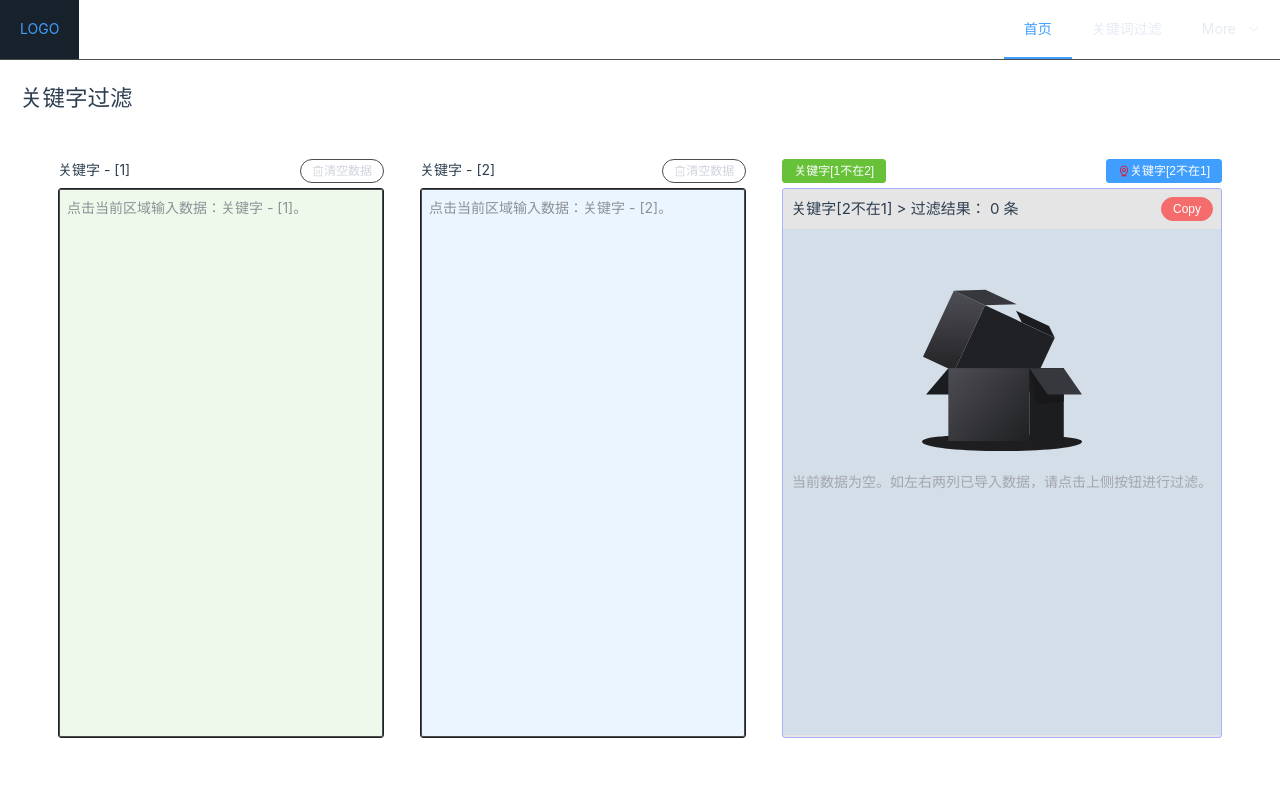
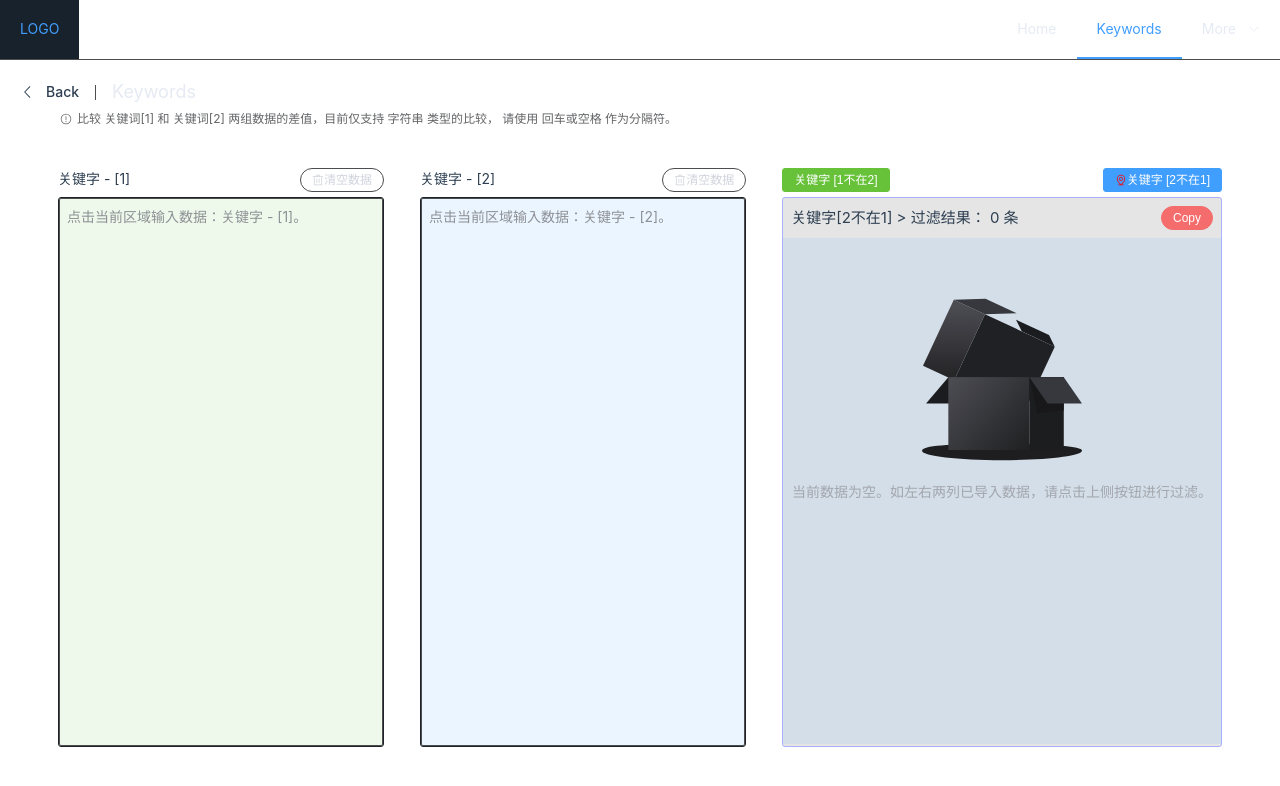
Before and after one commit to jing4866/atools, a Vue app: page /keytool in a window 1280 px wide. Shown: the top 786 px of the page. Built offline with nearby package versions, Linux system fonts and the light colour scheme.

Commit message:
key-tool:修改copy

```diff
--- a/package.json
+++ b/package.json
@@ -8,6 +8,8 @@
     "preview": "vite preview"
   },
   "dependencies": {
+    "clipboard": "^2.0.11",
+    "copy-text-to-clipboard": "^3.2.0",
     "copy-to-clipboard": "^3.3.3",
     "element-plus": "^2.3.12",
     "lodash": "^4.17.21",
--- a/src/App.vue
+++ b/src/App.vue
@@ -4,14 +4,17 @@
       <custom-header></custom-header>
     </el-header>
     <el-main>
-      <RouterView />
+      <RouterView :key="$route.name" />
     </el-main>
   </el-container>
 </template>
 
 <script setup>
-import { RouterLink, RouterView } from 'vue-router'
-import CustomHeader from './components/CustomHeader.vue'
+import { useRoute, RouterView } from 'vue-router';
+import CustomHeader from './components/CustomHeader.vue';
+
+const $route = useRoute();
+
 </script>
 
 <style scoped>
--- a/src/components/CustomHeader.vue
+++ b/src/components/CustomHeader.vue
@@ -1,10 +1,10 @@
 <template>
-    <el-menu :default-active="activeIndex" class="el-menu-container" mode="horizontal" :ellipsis="false" @select="handleSelect">
-        <el-menu-item index="0"><RouterLink to="/">LOGO</RouterLink></el-menu-item>
+    <el-menu :default-active="activeIndex" class="el-menu-container" mode="horizontal" :ellipsis="false">
+        <el-menu-item index="logo"><RouterLink to="/">LOGO</RouterLink></el-menu-item>
         <div class="flex-grow" />
-        <el-menu-item index="1"><RouterLink to="/">首页</RouterLink></el-menu-item>
-        <el-menu-item index="2"><RouterLink to="/keytool">关键词过滤</RouterLink></el-menu-item>
-        <el-sub-menu index="3">
+        <el-menu-item index="Home"><RouterLink to="/">Home</RouterLink></el-menu-item>
+        <el-menu-item index="KeyTool"><RouterLink to="keytool">Keywords</RouterLink></el-menu-item>
+        <el-sub-menu index="more">
             <template #title>More</template>
             <el-menu-item index="3-1">个人信息</el-menu-item>
             <!-- <el-sub-menu index="2-4">
@@ -18,13 +18,21 @@
 </template>
 
 <script setup>
-import { ref } from 'vue'
-import { RouterLink } from 'vue-router'
+import { ref, watch } from 'vue'
+import { RouterLink, useRoute } from 'vue-router'
 
-const activeIndex = ref('1')
-const handleSelect = (key, keyPath) => {
-  console.log(key, keyPath)
-}
+const $route = useRoute();
+const activeIndex = ref('Home');
+
+// const handleSelect = (key, keyPath) => {
+//   activeIndex.value = key
+//   console.log(key, keyPath)
+// }
+
+watch( $route, ( value ) => {
+  activeIndex.value = value.name
+})
+
 </script>
 
 <style scoped>
--- a/src/router/index.js
+++ b/src/router/index.js
@@ -6,12 +6,12 @@ const router = createRouter({
   routes: [
     {
       path: '/',
-      name: 'home',
+      name: 'Home',
       component: HomeView
     },
     {
       path: '/keytool',
-      name: 'Key Tool',
+      name: 'KeyTool',
       // route level code-splitting
       // this generates a separate chunk (About.[hash].js) for this route
       // which is lazy-loaded when the route is visited.
--- a/src/views/KeyView.vue
+++ b/src/views/KeyView.vue
@@ -1,47 +1,68 @@
 <template>
   <div class="keyview-container">
-    <h1>关键字过滤</h1>
+    <!-- 面包屑 -->
+    <el-page-header :icon="ArrowLeft" @back="() => $router.go(-1)">
+      <template #content>
+        <span class="text-large"> Keywords </span>
+      </template>
+    </el-page-header>
+    <div class="tool-desc">
+      <el-icon>
+        <Warning />
+      </el-icon>
+      <span class="tool-desc-text">比较 关键词[1] 和 关键词[2] 两组数据的差值，目前仅支持 字符串 类型的比较， 请使用 回车或空格 作为分隔符。</span>
+    </div>
+    <!-- Main -->
     <div class="keys-containter">
+      <!-- 关键词列表 - [1] -->
       <div class="keys-item keys-last-day">
         <div class="keys-type">
           <p>关键字 - [1] </p>
-          <el-button round size="small" @click="clearHandle(0)"><el-icon><Delete /></el-icon>清空数据</el-button>
+          <el-button round size="small" @click="clearHandle(0)"><el-icon>
+              <Delete />
+            </el-icon>清空数据</el-button>
         </div>
         <div class="keys-content">
           <el-input class="keys-area" v-model="keyleft" type="textarea" placeholder="点击当前区域输入数据：关键字 - [1]。"
             @change="leftChange" />
         </div>
       </div>
+      <!-- 关键词列表 - [2] -->
       <div class="keys-item keys-new-day">
         <div class="keys-type">
           <p>关键字 - [2]</p>
-          <el-button round size="small"  @click="clearHandle(1)"><el-icon><Delete /></el-icon>清空数据</el-button>
+          <el-button round size="small" @click="clearHandle(1)"><el-icon>
+              <Delete />
+            </el-icon>清空数据</el-button>
         </div>
         <div class="keys-content">
           <el-input class="keys-area" v-model="keyright" type="textarea" placeholder="点击当前区域输入数据：关键字 - [2]。"
             @change="rightChange" />
         </div>
       </div>
+      <!-- 关键词差值 - [过滤结果] -->
       <div class="keys-item keys-compared">
         <div class="keys-type">
           <el-button type="success" size="small" @click="keysFilterHandle(1)">
             <el-icon class="keys-type-icon" color="red" v-show="keys_filtered_pos === 1">
               <LocationInformation />
-            </el-icon>关键字[1不在2]
+            </el-icon>关键字 [1不在2]
           </el-button>
           <el-button type="primary" size="small" @click="keysFilterHandle(0)">
             <el-icon class="keys-type-icon" color="red" v-show="keys_filtered_pos === 0">
               <LocationInformation />
-            </el-icon>关键字[2不在1]
+            </el-icon>关键字 [2不在1]
           </el-button>
         </div>
         <div class="keys-content">
           <div class="keys-result">
             <p class="keys-selected">{{ keys_filtered }} > 过滤结果： {{ data.result.length }} 条</p>
-            <el-button type="danger" round size="small" @click="copyHandle">Copy</el-button>
+            <el-button class="copyButton" type="danger" round size="small" @click="copyHandle">Copy</el-button>
           </div>
-          <div class="keys-list" :style="{background: keys_filtered_pos ? 'rgba(103, 194, 58, 0.1)' : 'rgba(64, 158, 255, 0.1)'}">
-            <el-empty v-if="!data.result.length && (!data.left.length || !data.right.length)" description="当前数据为空。如左右两列已导入数据，请点击上侧按钮进行过滤。" />
+          <div class="keys-list"
+            :style="{ background: keys_filtered_pos ? 'rgba(103, 194, 58, 0.1)' : 'rgba(64, 158, 255, 0.1)' }">
+            <el-empty v-if="!data.result.length && (!data.left.length || !data.right.length)"
+              description="当前数据为空。如左右两列已导入数据，请点击上侧按钮进行过滤。" />
             <ul v-else>
               <li v-for="(item, index) in data.result" :key="index">{{ item }}</li>
             </ul>
@@ -54,10 +75,11 @@
 
 <script setup>
 import { ref, reactive } from 'vue';
-import copy from 'copy-to-clipboard';
+// import copy from 'copy-to-clipboard';
+import copy from 'copy-text-to-clipboard';
 import _ from 'lodash';
 import { ElMessage } from 'element-plus';
-import { LocationInformation, Delete } from '@element-plus/icons-vue'
+import { ArrowLeft, Warning, LocationInformation, Delete } from '@element-plus/icons-vue'
 import { str2Array } from '@/utils/util.js'
 
 let keyleft = ref(''); // 左侧关键字 textarea
@@ -115,24 +137,24 @@ const keysFilterHandle = (pos) => {
  * @param { any } pos 当前选中的是关键字不在左(0)还是关键字不在右(1)
  * @return { Array } result 返回数据
  * */
-function D_Value (pos){
+function D_Value(pos) {
   const { left, right } = data;
-  if(pos){
+  if (pos) {
     // 当 pos === 1 时， 左侧关键字不在右侧重复出现
     data.result = _.difference(left, right);
-  }else{
+  } else {
     // 当 pos === 0 时，右侧的关键字不在左侧重复出现
     data.result = _.difference(right, left);
   }
 };
 
-
 // 复制过滤结果事件
 const copyHandle = () => {
-  const cp = copy(data.result);
-  const desc = keys_filtered_pos.value ? '关键字不在右' : '关键字不在左';
+  const result = data.result.join('\r\n');
+  const desc = keys_filtered_pos.value ? '关键字[1不在2]' : '关键字[2不在1]';
+  const copyReturn = copy(result)
 
-  if (cp) {
+  if (copyReturn) {
     ElMessage({
       message: `${desc} : 成功复制 ${data.result.length} 条数据`,
       type: 'success',
@@ -142,29 +164,43 @@ const copyHandle = () => {
   }
 }
 
+
+
 </script>
 
 <style>
 .keyview-container {
+
+  .tool-desc {
+    font-size: 12px;
+    color: #636466;
+    padding: 5px 40px;
+    .tool-desc-text{
+      color: #636466;
+      vertical-align: text-bottom;
+      padding: 0 5px;
+    }
+  }
+
   .keys-containter {
     display: flex;
-    padding: 20px;
+    padding: 10px 20px;
 
     .keys-item {
       width: 30%;
       padding: 8px;
       margin: 10px;
 
-      &:nth-of-type(1){
-        .keys-content{
+      &:nth-of-type(1) {
+        .keys-content {
           .el-textarea__inner {
             background-color: rgba(103, 194, 58, 0.1);
           }
         }
       }
 
-      &:nth-of-type(2){
-        .keys-content{
+      &:nth-of-type(2) {
+        .keys-content {
           .el-textarea__inner {
             background-color: rgba(64, 158, 255, 0.1);
           }
@@ -173,6 +209,7 @@ const copyHandle = () => {
 
       &:nth-of-type(3) {
         width: 40%;
+
         .keys-content {
           border: 1px solid #202127;
           border-color: #a8b1ff;
@@ -200,6 +237,7 @@ const copyHandle = () => {
           border: 1px solid #202127;
           border-radius: 3px;
           background-color: rgba(255, 255, 255, 0.1);
+
           &:hover {
             border-color: #a8b1ff;
           }
@@ -219,5 +257,4 @@ const copyHandle = () => {
       }
     }
   }
-}
-</style>
+}</style>
```
Also changed, not shown: 1 other file (tests, documents, lock files or other folders).
